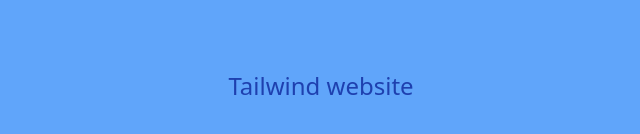
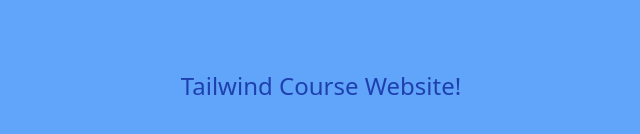
Before and after one commit to abrahamarslan/tailwindsite, a website built with Parcel: page src/index.html in a window 1280 px wide. Shown: the part 314-448 px from the top of the page, without its empty margins (319-959 px from the left). Built offline with nearby package versions, Linux system fonts and the light colour scheme.

Commit message:
#3 - Update for Netlify

```diff
--- a/src/index.html
+++ b/src/index.html
@@ -8,7 +8,7 @@
     <title>Tailwind Site</title>
 </head>
 <body class="min-h-screen bg-blue-400 flex items-center text-blue-800 justify-center">
-    <h1 class="text-2xl">Tailwind website</h1>
+    <h1 class="text-2xl">Tailwind Course Website!</h1>
     <script src="index.js"></script>
 </body>
 </html>
```
Also changed, not shown: dist/index.html.
